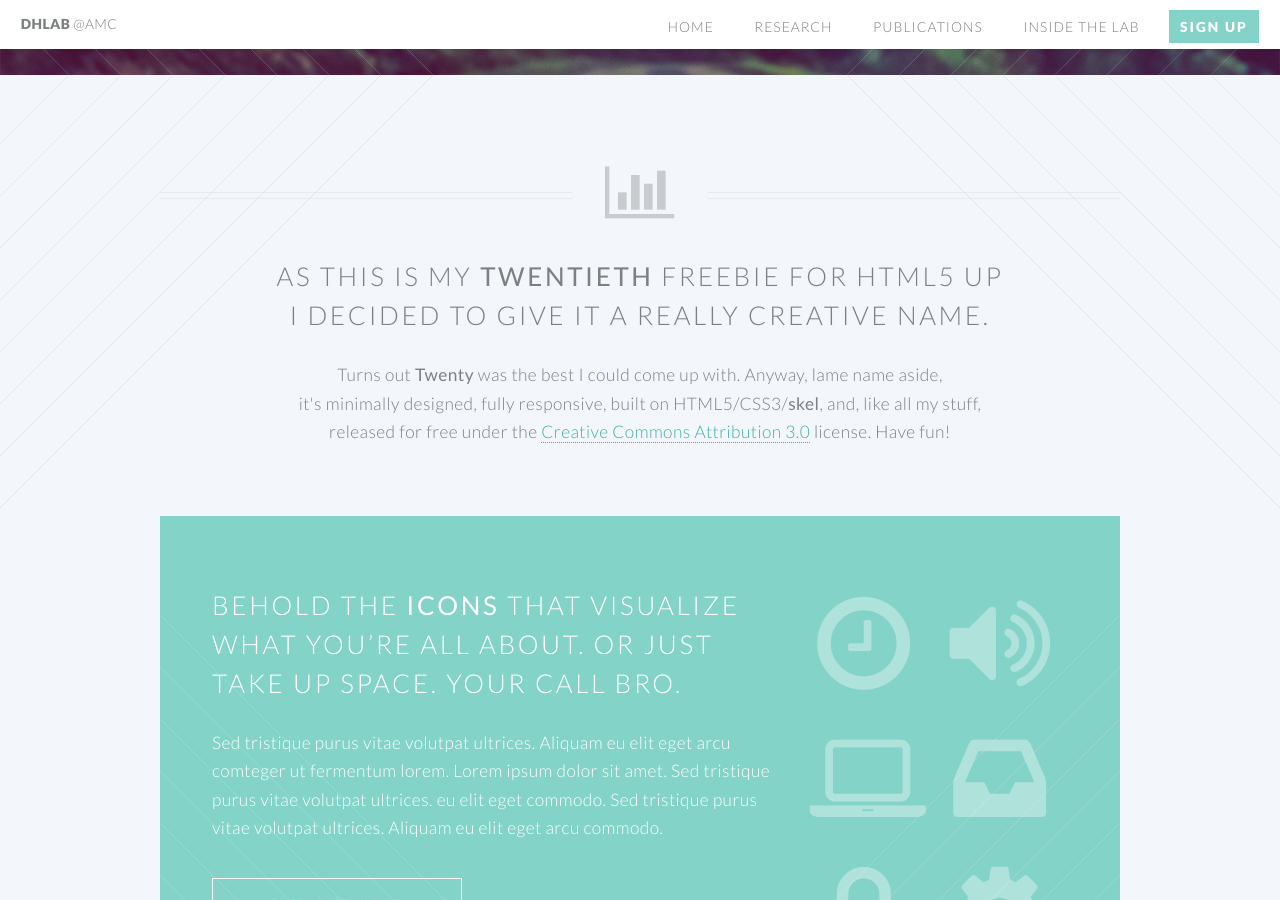
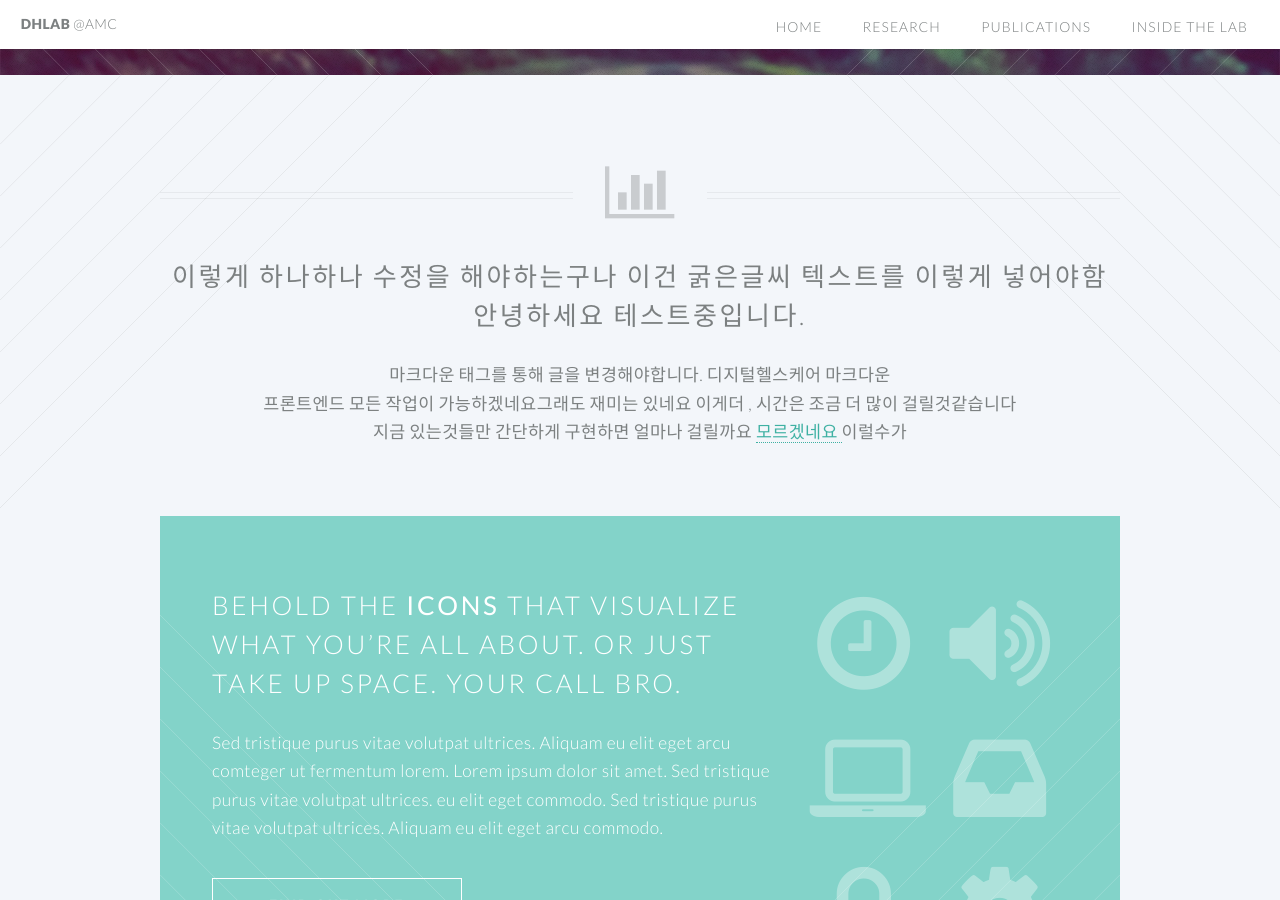
Before and after one commit to ydon1111/ydon1111.github.io, a Jekyll site: the page built from index.html, in a window 1280 px wide and 900 px high, scrolled down 525 px. Built offline with Jekyll 4.4.1, drawn with Linux system fonts in a browser that asks for light colours.

Commit message:
내용 변경 테스트

```diff
--- a/_includes/header.html
+++ b/_includes/header.html
@@ -24,7 +24,6 @@
 								</li>
 							</ul>
 						</li>
-						<li><a href="#" class="button special">Sign Up</a></li>
 					</ul>
 				</nav>
 			</header>
--- a/index.html
+++ b/index.html
@@ -6,15 +6,15 @@ layout: landing-page
 
 				<header class="special container">
 					<span class="icon fa-bar-chart-o"></span>
-					<h2>As this is my <strong>twentieth</strong> freebie for HTML5 UP
+					<h2>이렇게 하나하나 수정을 해야하는구나 <strong>이건 굵은글씨 </strong> 텍스트를 이렇게 넣어야함
 					<br />
-					I decided to give it a really creative name.</h2>
-					<p>Turns out <strong>Twenty</strong> was the best I could come up with. Anyway, lame name aside,
+					안녕하세요 테스트중입니다. </h2>
+					<p>마크다운 태그를 통해 글을 변경해야합니다. <strong>디지털헬스케어</strong> 마크다운
 					<br />
-					it's minimally designed, fully responsive, built on HTML5/CSS3/<strong>skel</strong>,
-					and, like all my stuff,
+					프론트엔드 모든 작업이 가능하겠네요<strong>그래도 재미는 있네요 이게더 </strong>,
+					시간은 조금 더 많이 걸릴것같습니다
 					<br />
-					released for free under the <a href="http://html5up.net/license">Creative Commons Attribution 3.0</a> license. Have fun!</p>
+					지금 있는것들만 간단하게 구현하면 얼마나 걸릴까요 <a href="http://html5up.net/license"> 모르겠네요 </a> 이럴수가</p>
 				</header>
 
 				<!-- One -->
```
